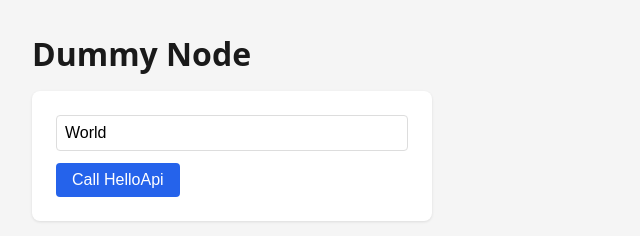
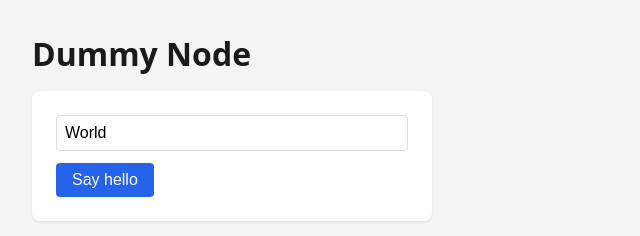
Before and after one commit to GrestGames/dummy-node, a website built with Vite: page client/index.html in a window 1280 px wide. Shown: the whole page, without its empty margins (0-640 px from the left). Built offline with nearby package versions, Linux system fonts and the light colour scheme; what @grest-ts/http, @grest-ts/schema would draw is missing.

Commit message:
Change button label to 'Say hello'

```diff
--- a/client/index.html
+++ b/client/index.html
@@ -20,7 +20,7 @@
     <h1>Dummy Node</h1>
     <div class="card">
         <input type="text" id="nameInput" placeholder="Enter your name..." value="World"/>
-        <button id="callBtn">Call HelloApi</button>
+        <button id="callBtn">Say hello</button>
         <div id="result"></div>
     </div>
     <script type="module" src="/src/main.ts"></script>
```
